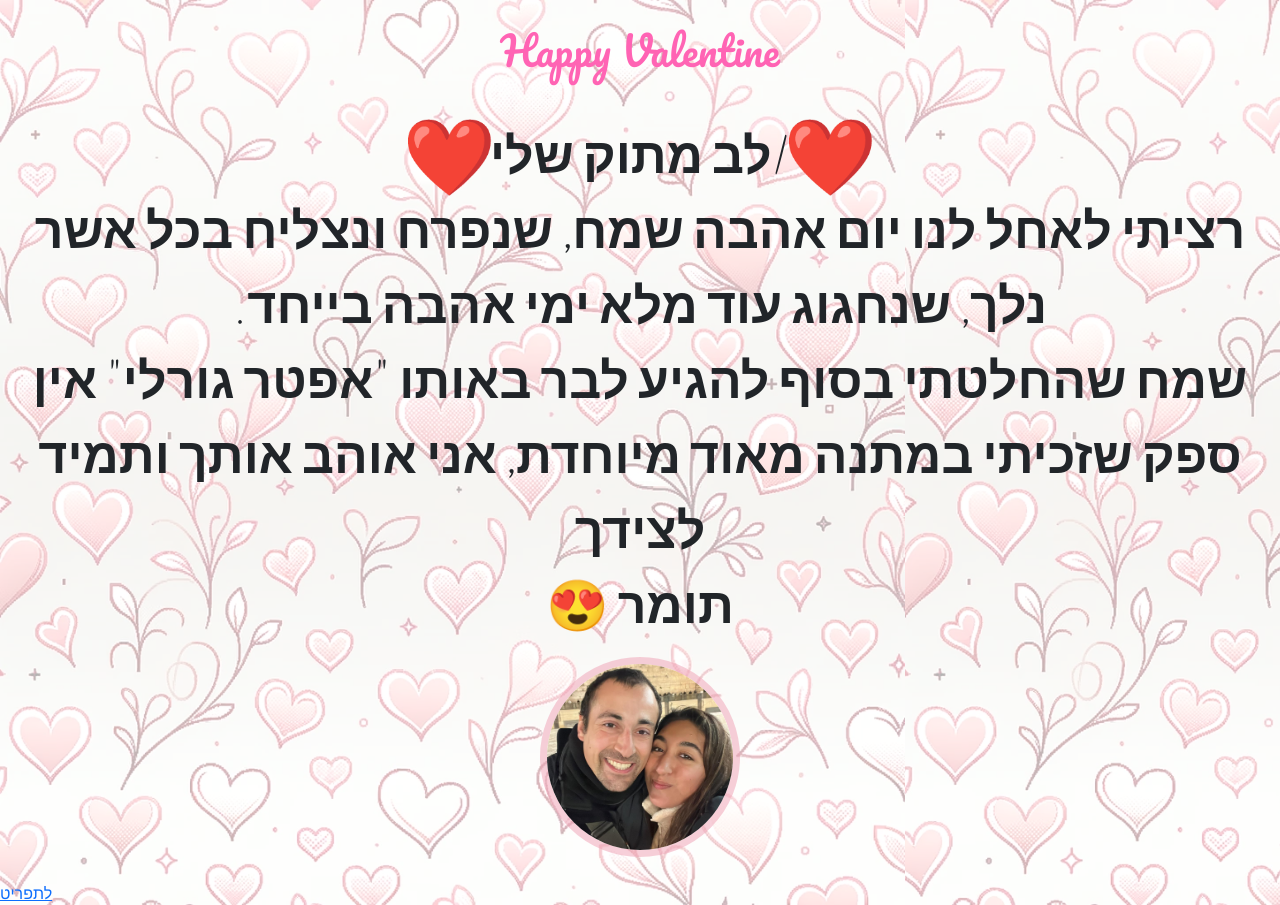
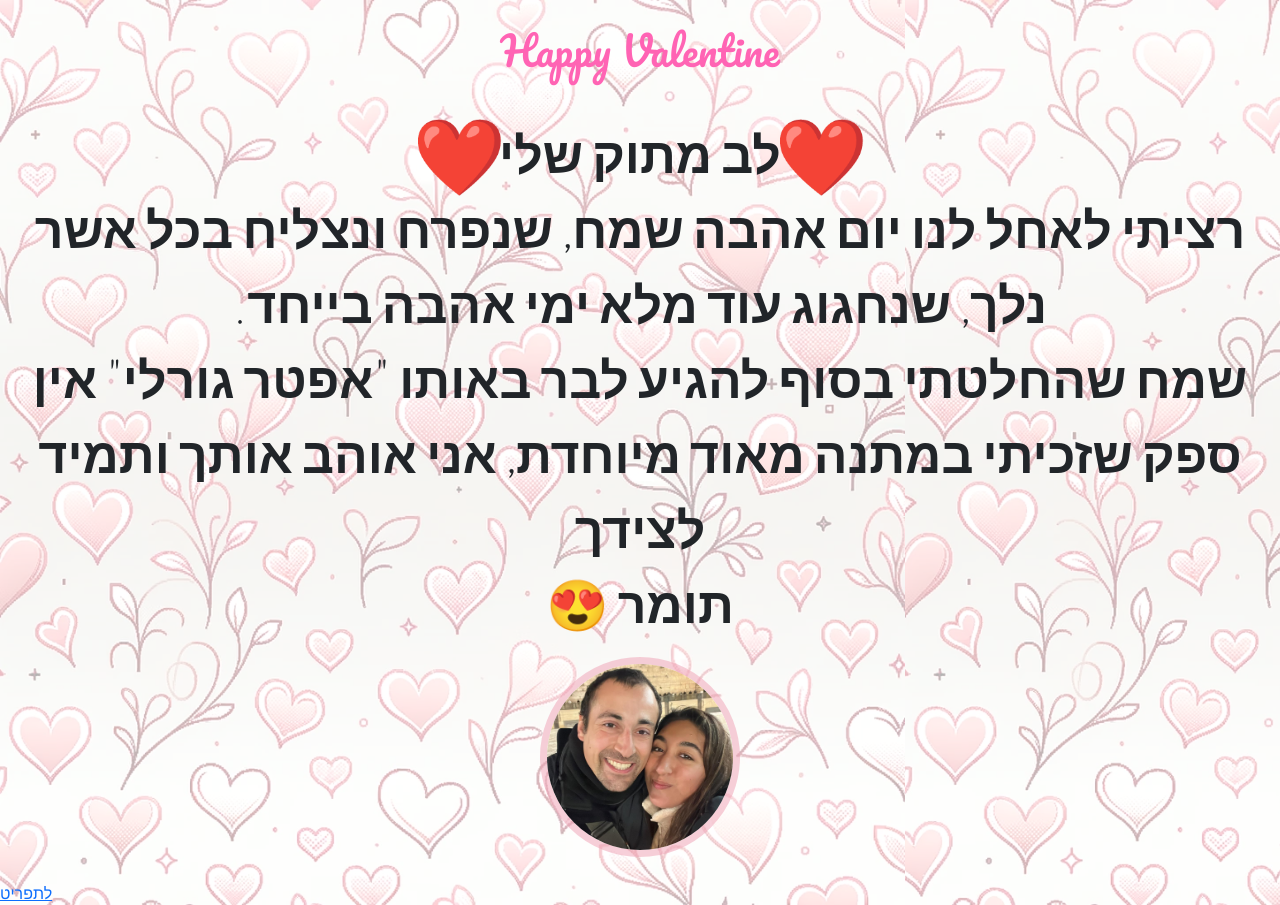
Before and after one commit to tomergahtan/tomergahtan.github.io, a website: page index.html in a window 1280 px wide. Drawn offline with nearby package versions, Linux system fonts and the light colour scheme; a web font is replaced by a local one.

Commit message:
Update index.html

```diff
--- a/index.html
+++ b/index.html
@@ -31,7 +31,7 @@
     <p class="bless" dir="rtl">
 
         <span class = "animate__animated customPulse animate__pulse animate__infinite">&#x2764;&#xFE0F;</span>
-          /לב מתוק שלי
+          לב מתוק שלי
         <span class = "animate__animated customPulse animate__pulse animate__infinite">&#x2764;&#xFE0F;</span>
         <br>
 
```
